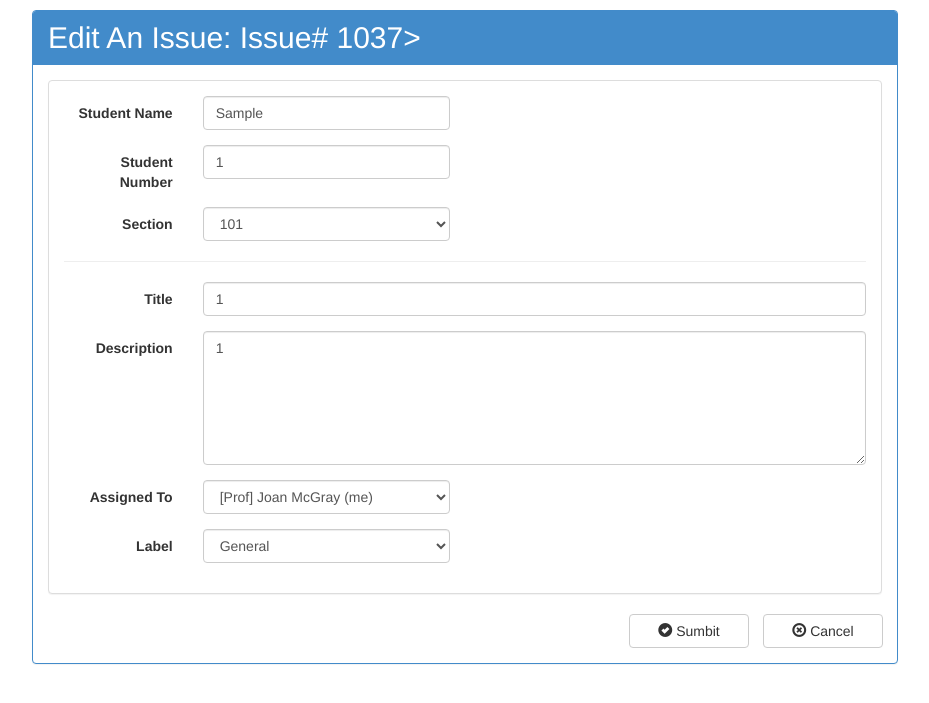
After one commit to midlife83/ArgentineRose, a PHP site: page /edit.php in a window 1280 px wide. The commit adds this page. Shown: the top 703 px of the page, without its empty margins (175-1104 px from the left). Run offline with PHP 8.4, Linux system fonts and the light colour scheme; the visitor is signed in with stand-in values (Sample User, id 1).

Commit message:
Add Edit function. Fix the 'cancel' bug in forms.

```diff
--- /dev/null
+++ b/edit.php
@@ -0,0 +1,141 @@
+<!DOCTYPE html>
+<html lang="en">
+
+<head>
+ <meta name="generator" content="HTML Tidy for Windows (vers 14 February 2006), see www.w3.org">
+ <meta charset="utf-8">
+ <title>
+  ArgentineRose Student Issue Tracking System
+ </title>
+ <link rel="stylesheet" href="vendor/bootstrap/css/bootstrap.css" type="text/css">
+ <link rel="stylesheet" href="css/app.css" type="text/css">
+ <script src="vendor/modernizr.js" type="text/javascript">
+ </script>
+</head>
+
+<body>
+ <div class="container" style="margin-top:10px; width:70%">
+  <div class="panel panel-primary">
+   <div class="panel-heading">
+    <?php
+		 session_start();
+		 $name=$_SESSION['name'];
+		 $number=$_SESSION['number'];
+		 $section=$_SESSION['section'];
+		 $title=$_SESSION['title'];
+		 $description=$_SESSION['description'];
+		 $assignment=$_SESSION['assignment'];
+		 $label=$_SESSION['label'];
+	?>
+    <h2 style="margin:0px">
+     Edit An Issue: Issue# 1037>
+    </h2>
+   </div>
+
+   <div class="panel-body" id="opened_issue_tab">
+
+	<form class="form-horizontal" role="form" method="POST" action="report_handler.php">
+    <div class="panel panel-default">
+     <div class="panel-body">
+
+       <div class="form-group">
+        <label for="studentName" class="col-sm-2 control-label">Student Name</label>
+        <div class="col-sm-4">
+         <input type="text" class="form-control" id="studentName" name="studentName" placeholder="Student Name"value= <?php echo $name ?>>
+        </div>
+       </div>
+
+       <div class="form-group">
+        <label for="studentNumber" class="col-sm-2 control-label">Student Number</label>
+        <div class="col-sm-4">
+         <input type="text" class="form-control" id="studentNumber" maxlength="8" name="studentNumber"
+         placeholder="Student Number" value= <?php echo $number ?>>
+        </div>
+       </div>
+
+       <div class="form-group">
+        <label for="section" class="col-sm-2 control-label">Section</label>
+        <div class="col-sm-4">
+         <select id="section" name="section" class="form-control">
+		  <option <?php if ($section=="101") echo "selected='selected'";?> >101</option>
+          <option <?php if ($section=="102") echo "selected='selected'";?> >102</option>
+          <option <?php if ($section=="201") echo "selected='selected'";?> >201</option>
+		  <option> <?php if ($section=="202") echo "selected='selected'";?> 202</option>
+		  <option <?php if ($section=="L1A") echo "selected='selected'";?> >L1A</option>
+          <option <?php if ($section=="L1B") echo "selected='selected'";?> >L1B</option>
+          <option <?php if ($section=="L1C") echo "selected='selected'";?> >L1C</option>
+		  <option <?php if ($section=="L2A") echo "selected='selected'";?> >L2A</option>
+          <option <?php if ($section=="L2B") echo "selected='selected'";?> >L2B</option>
+          <option <?php if ($section=="L3C") echo "selected='selected'";?> >L3C</option>
+          <option <?php if ($section=="T1A") echo "selected='selected'";?> >T1A</option>
+          <option <?php if ($section=="T1B") echo "selected='selected'";?> >T1B</option>
+          <option <?php if ($section=="T1C") echo "selected='selected'";?> >T1C</option>
+          <option <?php if ($section=="T2A") echo "selected='selected'";?> >T2A</option>
+          <option <?php if ($section=="T2B") echo "selected='selected'";?> >T2B</option>
+          <option <?php if ($section=="T3C") echo "selected='selected'";?> >T3C</option>
+         </select>
+        </div>
+       </div>
+
+       <hr>
+
+       <div class="form-group">
+        <label for="title" class="col-sm-2 control-label">Title</label>
+        <div class="col-sm-10">
+         <input type="text" class="form-control" id="title" name="title" placeholder="Title of the issue" value= <?php echo $title ?>>
+        </div>
+       </div>
+
+       <div class="form-group">
+        <label for="description" class="col-sm-2 control-label">Description</label>
+        <div class="col-sm-10">
+         <textarea class="form-control" name="description" rows="6" placeholder="Detail of the issue"><?php echo $description ?></textarea>
+        </div>
+       </div>
+
+       <div class="form-group">
+        <label for="assignedTo" class="col-sm-2 control-label">Assigned To</label>
+        <div class="col-sm-4">
+         <select id="assignedTo" name="assignedTo" class="form-control">
+          <option <?php if ($assignment=="[Prof] Joan McGray (me)") echo "selected='selected'";?> >[Prof] Joan McGray (me)</option>
+          <option <?php if ($assignment=="[Prof] Karrot McLean") echo "selected='selected'";?> >[Prof] Karrot McLean</option>
+          <option <?php if ($assignment=="[Prof] Greger Wales") echo "selected='selected'";?> >[Prof] Greger Wales</option>
+          <option <?php if ($assignment=="[Prof] Meg Kallen") echo "selected='selected'";?> >[Prof] Meg Kallen</option>
+          <option <?php if ($assignment=="[TA] Bonny Salvo") echo "selected='selected'";?> >[TA] Bonny Salvo</option>
+          <option <?php if ($assignment=="[TA] Erica Wilbur") echo "selected='selected'";?> >[TA] Erica Wilbur</option>
+          <option <?php if ($assignment=="[TA] Jazmine Hermes") echo "selected='selected'";?> >[TA] Jazmine Hermes</option>
+          <option <?php if ($assignment=="[TA] Shasta Francois") echo "selected='selected'";?> >[TA] Shasta Francois</option>
+         </select>
+        </div>
+       </div>
+
+       <div class="form-group">
+        <label for="label" class="col-sm-2 control-label">Label</label>
+        <div class="col-sm-4">
+         <select id="label" name="label" class="form-control">
+          <option <?php if ($label=="General") echo "selected='selected'";?> >General</option>
+          <option <?php if ($label=="Q1") echo "selected='selected'";?> >Q1</option>
+          <option <?php if ($label=="Q2") echo "selected='selected'";?> >Q2</option>
+          <option <?php if ($label=="Q3") echo "selected='selected'";?> >Q3</option>
+          <option <?php if ($label=="Q4") echo "selected='selected'";?> >Q4</option>
+          <option <?php if ($label=="Midterm1") echo "selected='selected'";?> >Midterm1</option>
+          <option <?php if ($label=="Midterm2") echo "selected='selected'";?> >Midterm2</option>
+          <option <?php if ($label=="Final") echo "selected='selected'";?> >Final</option>
+          <option <?php if ($label=="Lab1") echo "selected='selected'";?> >Lab1</option>
+          <option <?php if ($label=="Lab2") echo "selected='selected'";?> >Lab2</option>
+          <option <?php if ($label=="Lab3") echo "selected='selected'";?> >Lab3</option>
+         </select>
+        </div>
+       </div>
+     </div>
+    </div>
+
+	<div class="row" align="right">
+		<button type="button" class="btn btn-default" style="float:right; margin-bottom:0px" onclick=window.location.href='unresolved_issue.php'><span class="glyphicon glyphicon-remove-circle"></span> Cancel</button>
+		<button type="submit" class="btn btn-default" style="float:right; margin-bottom:0px"><span class="glyphicon glyphicon-ok-sign"></span> Sumbit</button>
+
+	</div>
+
+</body>
+
+</html>
--- a/populateUnresolvedIssues.php
+++ b/populateUnresolvedIssues.php
@@ -8,7 +8,7 @@
 					if ($first_char !='*' && $first_char !='^' && trim($lines) !='')
 					{
 						$split=explode( '|', $lines);
-						echo '<tr class="danger"><td><input type="checkbox"  autocomplete="off"></td>';
+						echo '<tr class="danger" ><td><input type="checkbox"  autocomplete="off"></td>';
 						foreach($split as $line)
 						{
 							echo '<td>'.$line. '</td>';
@@ -17,4 +17,5 @@
 					}
 				} fclose($file);
 			}
+
 ?>
--- a/resolve.php
+++ b/resolve.php
@@ -28,7 +28,7 @@
 		 $label=$_SESSION['label'];
 	?>
     <h2 style="margin:0px">
-     Resolve An Issue: Issue# 37 <?php echo $title; ?>
+     Resolve An Issue: Issue# 1037 <?php echo $title; ?>
     </h2>
    </div>
 
@@ -97,7 +97,7 @@
     </div>
 
 	<div class="row" align="right">
-		<button type="button" class="btn btn-default" style="float:right; margin-bottom:0px" onclick="window.close();"><span class="glyphicon glyphicon-remove-circle"></span> Cancel</button>
+		<button type="button" class="btn btn-default" style="float:right; margin-bottom:0px" onclick=window.location.href='unresolved_issue.php'><span class="glyphicon glyphicon-remove-circle"></span> Cancel</button>
 		<button type="submit" class="btn btn-default" style="float:right; margin-bottom:0px"><span class="glyphicon glyphicon-ok-sign"></span> Resolve</button>
 
 	</div>
--- a/unresolved_issue.php
+++ b/unresolved_issue.php
@@ -82,7 +82,7 @@
     <br>
 
     <div class="btn-group">
-     <button type="button" class="btn btn-default">Edit</button>
+     <button type="button" class="btn btn-default" onclick="window.location.href='edit.php'">Edit</button>
 
      <button type="button" class="btn btn-default" onclick="window.location.href='change_following.php'">
 <?php
```
